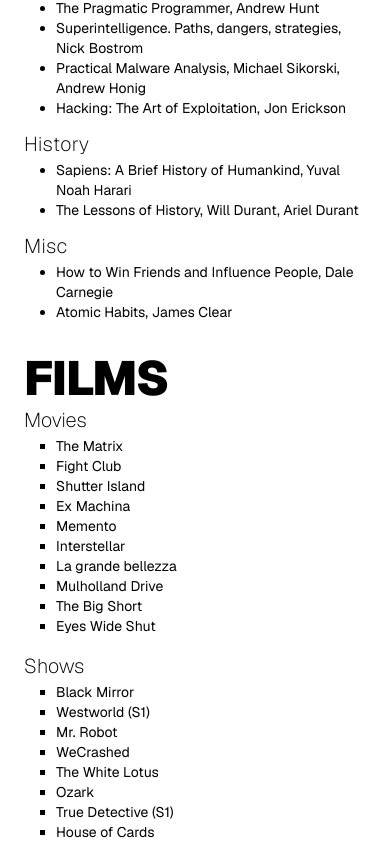
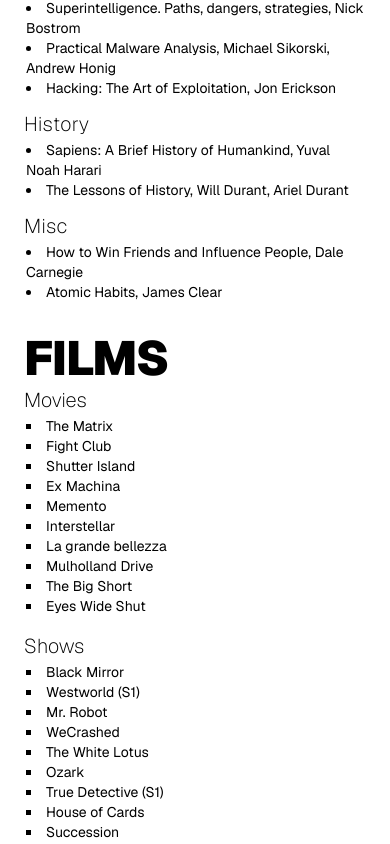
Before and after one commit to carlos-garciamoran/cgmor.com, a Next.js app: page /muses in a window 390 px wide. Shown: the part 1139-1983 px from the top of the page. Built offline with nearby package versions, Linux system fonts and the light colour scheme.

Commit message:
fix: various improvements

```diff
--- a/app/muses/page.tsx
+++ b/app/muses/page.tsx
@@ -37,22 +37,8 @@
         <div>
           <h2 className={titleClasses}>Films</h2>
           <div className="flex flex-col gap-4 sm:w-full sm:flex-row sm:justify-between">
-            <div>
-              <h3 className="mb-0.5 font-extralight">Movies</h3>
-              <ul className="ml-8 list-[square] text-sm">
-                {films.movies.map((item, i) => (
-                  <li key={i}>{item}</li>
-                ))}
-              </ul>
-            </div>
-            <div>
-              <h3 className="mb-0.5 font-extralight">Shows</h3>
-              <ul className="ml-8 list-[square] text-sm">
-                {films.tv.map((item, i) => (
-                  <li key={i}>{item}</li>
-                ))}
-              </ul>
-            </div>
+            <FilmSection title="Movies" items={films.movies} />
+            <FilmSection title="Shows" items={films.tv} />
           </div>
         </div>
       </div>
@@ -70,7 +56,7 @@
   return (
     <div>
       <h3 className="mb-0.5 font-extralight tracking-wide">{title}</h3>
-      <ul className="ml-8 list-disc text-sm">
+      <ul className="ml-0.5 list-inside list-disc text-sm">
         {books.map((item, i) => (
           <li key={i}>
             {item.title}, {item.author}
@@ -80,3 +66,16 @@
     </div>
   );
 }
+
+function FilmSection({ title, items }: { title: string; items: string[] }) {
+  return (
+    <div>
+      <h3 className="mb-0.5 font-extralight">{title}</h3>
+      <ul className="ml-0.5 list-inside list-[square] text-sm">
+        {items.map((item, i) => (
+          <li key={i}>{item}</li>
+        ))}
+      </ul>
+    </div>
+  );
+}
--- a/app/page.tsx
+++ b/app/page.tsx
@@ -2,7 +2,7 @@
 import Image from 'next/image';
 
 export const metadata: Metadata = {
-  title: 'Home - Carlos García Morán',
+  title: 'Carlos García Morán',
   description: 'Software | Design',
 };
 
--- a/app/projects/page.tsx
+++ b/app/projects/page.tsx
@@ -33,25 +33,25 @@
       target={isExternal ? '_blank' : '_self'}
       rel="noreferrer"
       className={clsx(
-        'group flex animate-mutate-border flex-col justify-center border border-neutral-900 bg-transparent p-6 shadow-md transition delay-150 duration-500 ease-in-out dark:border-neutral-200 sm:h-52 sm:p-8 sm:shadow-lg sm:hover:scale-105 md:hover:scale-110 lg:p-10 xl:h-[calc((100dvh-48px-68px-32px-6px)/3)] xl:px-12 xl:shadow-2xl 2xl:px-14',
+        'group flex animate-mutate-border flex-col justify-center border border-neutral-900 bg-transparent p-6 shadow-md transition delay-100 duration-500 ease-in-out dark:border-neutral-200 sm:h-52 sm:p-8 sm:shadow-lg lg:p-10 xl:h-[calc((100dvh-48px-68px-32px-6px)/3)] xl:px-12 xl:shadow-2xl xl:hover:scale-110 2xl:px-14',
         {
-          'hover:bg-slate-800 sm:hover:translate-x-6 sm:hover:translate-y-5 xl:order-1':
+          'hover:bg-slate-800 xl:order-1 xl:hover:translate-x-6 xl:hover:translate-y-5':
             name === 'nativecn-ui',
-          'hover:bg-orange-700 sm:hover:translate-y-5 xl:order-2':
+          'hover:bg-orange-700 xl:order-2 xl:hover:translate-y-5':
             name === 'swiftcn-ui',
-          'hover:bg-indigo-700 sm:hover:-translate-x-6 sm:hover:translate-y-5 xl:order-3':
+          'hover:bg-indigo-700 xl:order-3 xl:hover:-translate-x-6 xl:hover:translate-y-5':
             name === 'CoLive',
-          'hover:bg-yellow-600 sm:hover:translate-x-6 xl:order-4':
+          'hover:bg-yellow-600 xl:order-4 xl:hover:translate-x-6':
             name === 'Hermes',
           'hover:bg-neutral-800 md:hover:scale-[1.15] xl:order-5':
             name === 'stealth',
-          'hover:bg-sky-700 sm:hover:-translate-x-6 xl:order-6':
+          'hover:bg-sky-700 xl:order-6 xl:hover:-translate-x-6':
             name === 'TweetWidget',
-          'hover:bg-cyan-700 sm:hover:-translate-y-5 sm:hover:translate-x-6 xl:order-7':
+          'hover:bg-cyan-700 xl:order-7 xl:hover:-translate-y-5 xl:hover:translate-x-6':
             name === 'CNCPT',
-          'hover:bg-fuchsia-800 sm:hover:-translate-y-5 xl:order-8':
+          'hover:bg-fuchsia-800 xl:order-8 xl:hover:-translate-y-5':
             name === 'Delfos',
-          'hover:bg-emerald-600 sm:hover:-translate-x-6 sm:hover:-translate-y-5 xl:order-9':
+          'hover:bg-emerald-600 xl:order-9 xl:hover:-translate-x-6 xl:hover:-translate-y-5':
             name === 'Matrix',
         }
       )}
@@ -61,7 +61,7 @@
           {name}
         </h2>
         {isExternal && (
-          <ExternalLink className="mt-px size-4 stroke-[1.5] transition-all delay-150 duration-500 group-hover:stroke-2 sm:size-5" />
+          <ExternalLink className="mt-px size-4 stroke-[1.5] transition-all delay-100 duration-500 group-hover:stroke-2 sm:size-5" />
         )}
       </div>
       <div className="mt-3 flex gap-x-1">
--- a/components/Footer.tsx
+++ b/components/Footer.tsx
@@ -2,7 +2,7 @@
 
 export function Footer() {
   return (
-    <footer className="flex justify-center gap-x-6 py-3 text-center text-sm font-extralight md:py-6">
+    <footer className="flex justify-center gap-6 py-3 text-center text-sm font-extralight md:pb-6">
       <ExternalLink
         href="https://github.com/carlos-garciamoran"
         title="GitHub"
--- a/components/theme-toggle.tsx
+++ b/components/theme-toggle.tsx
@@ -1,7 +1,7 @@
 'use client';
 
+import { Moon, Sun } from 'lucide-react';
 import { useTheme } from 'next-themes';
-import { Lightbulb, Moon } from 'lucide-react';
 
 export function ThemeToggle() {
   const { theme, setTheme } = useTheme();
@@ -12,7 +12,7 @@
     </button>
   ) : (
     <button aria-label="Toggle theme" onClick={() => setTheme('light')}>
-      <Lightbulb className="size-5" />
+      <Sun className="size-5" />
     </button>
   );
 }
```
